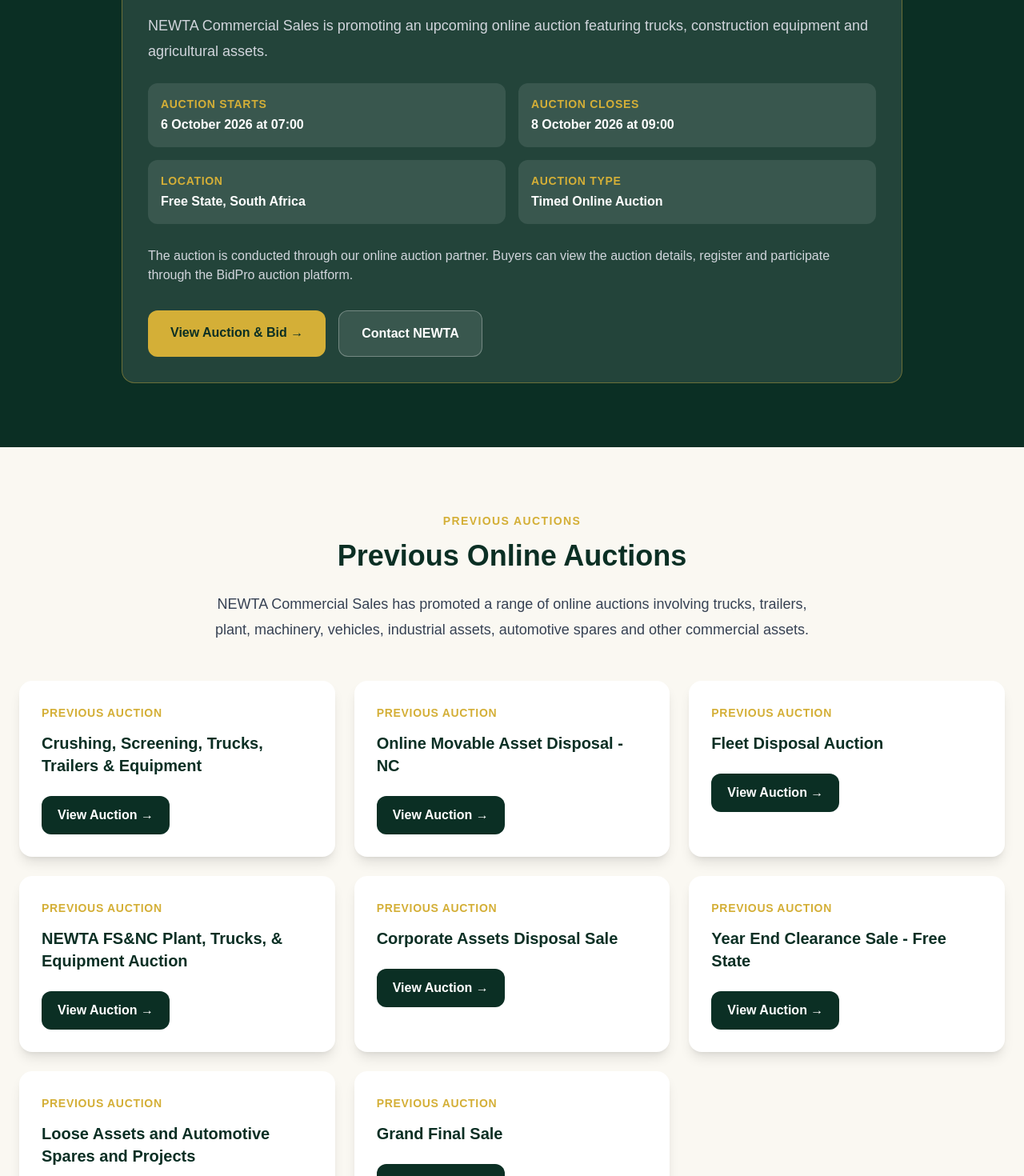
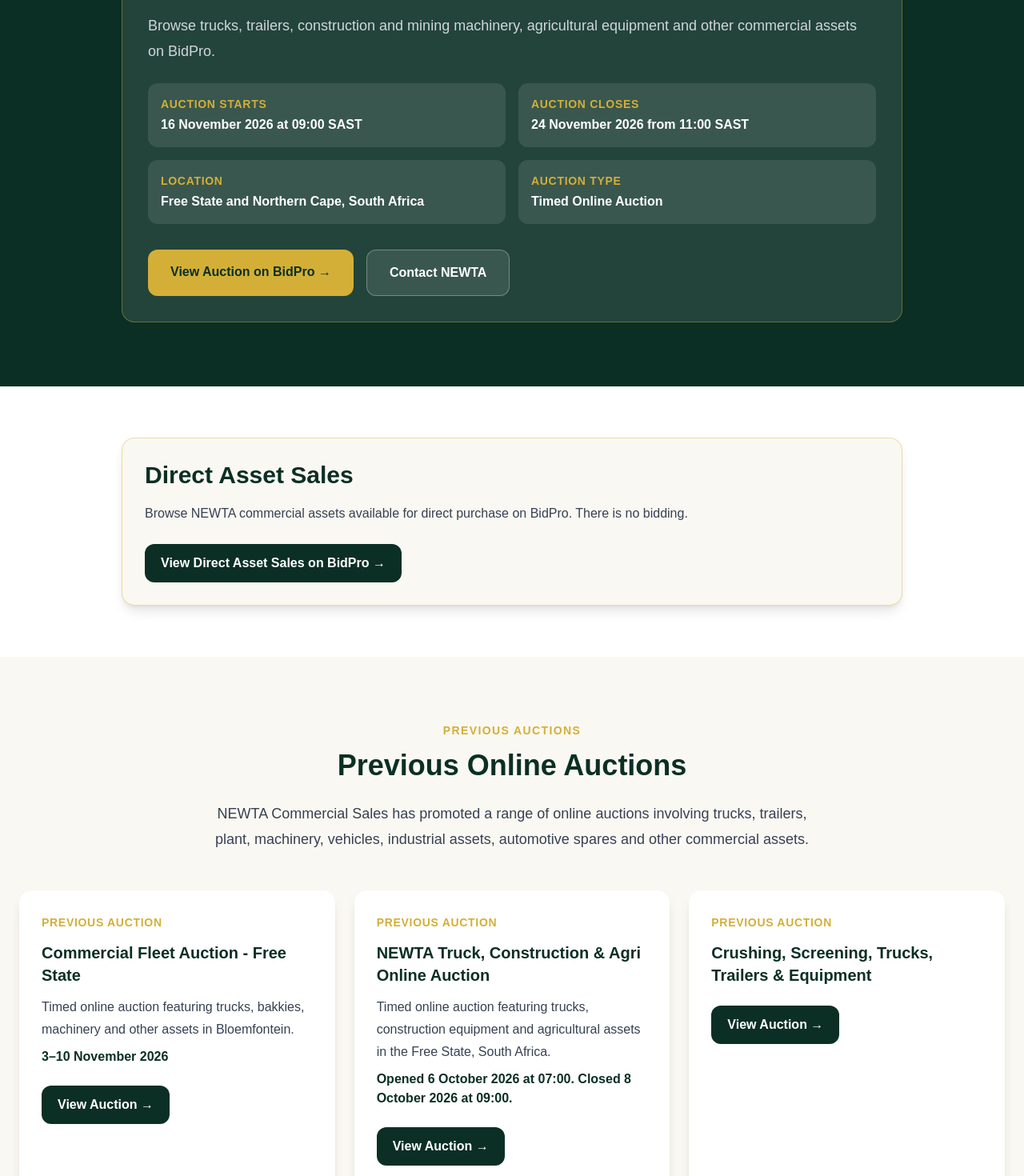
Before and after one commit to newtabfn-ship-it/newta-commercial-sales-v2, a Next.js app: page /online-auctions-south-africa in a window 1280 px wide. Shown: the part 2860-4330 px from the top of the page at 80% size. Built offline with nearby package versions, Linux system fonts and the light colour scheme.

Commit message:
Update NEWTA auction and direct sale listings

```diff
--- /dev/null
+++ b/app/components/YearEndAuctionCard.tsx
@@ -0,0 +1,57 @@
+import Link from "next/link";
+
+export default function YearEndAuctionCard({
+  secondaryHref,
+  secondaryLabel,
+}: {
+  secondaryHref: string;
+  secondaryLabel: string;
+}) {
+  const details = [
+    ["Auction Starts", "16 November 2026 at 09:00 SAST"],
+    ["Auction Closes", "24 November 2026 from 11:00 SAST"],
+    ["Location", "Free State and Northern Cape, South Africa"],
+    ["Auction Type", "Timed Online Auction"],
+  ];
+
+  return (
+    <div className="mt-10 rounded-2xl border border-[#D4AF37]/40 bg-white/10 p-8 text-left">
+      <p className="text-sm font-bold uppercase tracking-wider text-[#D4AF37]">
+        Upcoming Auction
+      </p>
+      <h3 className="mt-3 text-2xl font-bold md:text-3xl">
+        Year-End Mega Asset Clearance Auction
+      </h3>
+      <p className="mt-4 text-lg leading-8 text-gray-300">
+        Browse trucks, trailers, construction and mining machinery, agricultural
+        equipment and other commercial assets on BidPro.
+      </p>
+      <dl className="mt-6 grid gap-4 sm:grid-cols-2">
+        {details.map(([label, value]) => (
+          <div key={label} className="rounded-xl bg-white/10 p-4">
+            <dt className="text-sm font-bold uppercase tracking-wider text-[#D4AF37]">
+              {label}
+            </dt>
+            <dd className="mt-1 font-semibold text-white">{value}</dd>
+          </div>
+        ))}
+      </dl>
+      <div className="mt-8 flex flex-wrap gap-4">
+        <a
+          href="https://www.bidpro.co.za/AuctionDetails/1618"
+          target="_blank"
+          rel="noopener noreferrer"
+          className="inline-block rounded-xl bg-[#D4AF37] px-7 py-4 font-bold text-[#0B2F24] transition hover:opacity-90"
+        >
+          View Auction on BidPro →
+        </a>
+        <Link
+          href={secondaryHref}
+          className="inline-block rounded-xl border border-white/30 bg-white/10 px-7 py-4 font-bold text-white transition hover:bg-white/20"
+        >
+          {secondaryLabel}
+        </Link>
+      </div>
+    </div>
+  );
+}
--- a/app/online-auctions-south-africa/page.tsx
+++ b/app/online-auctions-south-africa/page.tsx
@@ -1,3 +1,4 @@
+import YearEndAuctionCard from "../components/YearEndAuctionCard";
 import type { Metadata } from "next";
 import Link from "next/link";
 
@@ -273,83 +274,28 @@ export default function OnlineAuctionsSouthAfrica() {
           </p>
 
           {/* CURRENT AUCTION */}
-<div className="mt-10 rounded-2xl border border-[#D4AF37]/40 bg-white/10 p-8 text-left">
-  <p className="text-sm font-bold uppercase tracking-wider text-[#D4AF37]">
-    Upcoming Auction
+          <YearEndAuctionCard secondaryHref="/contact" secondaryLabel="Contact NEWTA" />
+        </div>
+      </section>
+
+      <section aria-labelledby="direct-asset-sales" className="bg-white py-16">
+        <div className="mx-auto max-w-5xl px-6">
+          <div className="rounded-2xl border border-[#D4AF37]/40 bg-[#FAF8F2] p-7 shadow-lg">
+            <h2 id="direct-asset-sales" className="text-3xl font-extrabold text-[#0B2F24]">
+              Direct Asset Sales
+            </h2>
+            <p className="mt-4 leading-7 text-gray-700">
+              Browse NEWTA commercial assets available for direct purchase on
+              BidPro. There is no bidding.
             </p>
-
-  <h3 className="mt-3 text-2xl font-bold md:text-3xl">
-    NEWTA Truck, Construction & Agri Online Auction
-  </h3>
-
-  <p className="mt-4 text-lg leading-8 text-gray-300">
-    NEWTA Commercial Sales is promoting an upcoming online auction featuring
-    trucks, construction equipment and agricultural assets.
-  </p>
-
-  <div className="mt-6 grid gap-4 sm:grid-cols-2">
-    <div className="rounded-xl bg-white/10 p-4">
-      <p className="text-sm font-bold uppercase tracking-wider text-[#D4AF37]">
-        Auction Starts
-      </p>
-      <p className="mt-1 font-semibold text-white">
-        6 October 2026 at 07:00
-      </p>
-    </div>
-
-    <div className="rounded-xl bg-white/10 p-4">
-      <p className="text-sm font-bold uppercase tracking-wider text-[#D4AF37]">
-        Auction Closes
-      </p>
-      <p className="mt-1 font-semibold text-white">
-        8 October 2026 at 09:00
-      </p>
-    </div>
-
-    <div className="rounded-xl bg-white/10 p-4">
-      <p className="text-sm font-bold uppercase tracking-wider text-[#D4AF37]">
-        Location
-      </p>
-      <p className="mt-1 font-semibold text-white">
-        Free State, South Africa
-      </p>
-    </div>
-
-    <div className="rounded-xl bg-white/10 p-4">
-      <p className="text-sm font-bold uppercase tracking-wider text-[#D4AF37]">
-        Auction Type
-      </p>
-      <p className="mt-1 font-semibold text-white">
-        Timed Online Auction
-      </p>
-    </div>
-  </div>
-
-  <div className="mt-7">
-    <p className="text-gray-300">
-      The auction is conducted through our online auction partner. Buyers can
-      view the auction details, register and participate through the BidPro
-      auction platform.
-    </p>
-  </div>
-
-  <div className="mt-8 flex flex-wrap gap-4">
             <a
-      href="https://www.bidpro.co.za/AuctionDetails/1591"
+              href="https://bidpro.co.za/AuctionDetails/1610"
               target="_blank"
               rel="noopener noreferrer"
-      className="inline-block rounded-xl bg-[#D4AF37] px-7 py-4 font-bold text-[#0B2F24] transition hover:opacity-90"
+              className="mt-6 inline-block rounded-xl bg-[#0B2F24] px-5 py-3 font-bold text-white transition hover:bg-[#D4AF37] hover:text-[#0B2F24]"
             >
-      View Auction & Bid →
+              View Direct Asset Sales on BidPro →
             </a>
-
-    <Link
-      href="/contact"
-      className="inline-block rounded-xl border border-white/30 bg-white/10 px-7 py-4 font-bold text-white transition hover:bg-white/20"
-    >
-      Contact NEWTA
-    </Link>
-  </div>
           </div>
         </div>
       </section>
@@ -375,6 +321,38 @@ export default function OnlineAuctionsSouthAfrica() {
     </div>
 
     <div className="mt-12 grid gap-6 md:grid-cols-2 lg:grid-cols-3">
+
+      {[
+        {
+          title: "Commercial Fleet Auction - Free State",
+          description: "Timed online auction featuring trucks, bakkies, machinery and other assets in Bloemfontein.",
+          dates: "3–10 November 2026",
+          href: "https://bidpro.co.za/AuctionDetails/1608",
+        },
+        {
+          title: "NEWTA Truck, Construction & Agri Online Auction",
+          description: "Timed online auction featuring trucks, construction equipment and agricultural assets in the Free State, South Africa.",
+          dates: "Opened 6 October 2026 at 07:00. Closed 8 October 2026 at 09:00.",
+          href: "https://www.bidpro.co.za/AuctionDetails/1591",
+        },
+      ].map(({ title, description, dates, href }) => (
+        <div key={href} className="rounded-2xl bg-white p-7 shadow-lg transition hover:-translate-y-1 hover:shadow-xl">
+          <span className="text-sm font-bold uppercase tracking-wider text-[#D4AF37]">
+            Previous Auction
+          </span>
+          <h3 className="mt-3 text-xl font-bold text-[#0B2F24]">{title}</h3>
+          <p className="mt-3 leading-7 text-gray-700">{description}</p>
+          <p className="mt-2 font-semibold text-[#0B2F24]">{dates}</p>
+          <a
+            href={href}
+            target="_blank"
+            rel="noopener noreferrer"
+            className="mt-6 inline-block rounded-xl bg-[#0B2F24] px-5 py-3 font-bold text-white transition hover:bg-[#D4AF37] hover:text-[#0B2F24]"
+          >
+            View Auction →
+          </a>
+        </div>
+      ))}
 
       {/* Auction 1 */}
       <div className="rounded-2xl bg-white p-7 shadow-lg transition hover:-translate-y-1 hover:shadow-xl">
--- a/app/online-truck-auctions-south-africa/page.tsx
+++ b/app/online-truck-auctions-south-africa/page.tsx
@@ -1,3 +1,4 @@
+import YearEndAuctionCard from "../components/YearEndAuctionCard";
 import type { Metadata } from "next";
 import Link from "next/link";
 
@@ -366,84 +367,7 @@ export default function OnlineTruckAuctionsSouthAfricaPage() {
             auction listings.
           </p>
 
-         <div className="mt-10 rounded-2xl border border-[#D4AF37]/40 bg-white/10 p-8 text-left">
-  <p className="text-sm font-bold uppercase tracking-wider text-[#D4AF37]">
-    Upcoming Truck Auction
-  </p>
-
-  <h3 className="mt-3 text-2xl font-bold md:text-3xl">
-    NEWTA Truck, Construction & Agri Online Auction
-  </h3>
-
-  <p className="mt-4 text-lg leading-8 text-gray-300">
-    NEWTA Commercial Sales is promoting an upcoming online auction featuring
-    trucks, construction equipment and agricultural assets.
-  </p>
-
-  <div className="mt-6 grid gap-4 sm:grid-cols-2">
-    <div className="rounded-xl bg-white/10 p-4">
-      <p className="text-sm font-bold uppercase tracking-wider text-[#D4AF37]">
-        Auction Starts
-      </p>
-      <p className="mt-1 font-semibold text-white">
-        6 October 2026 at 07:00
-      </p>
-    </div>
-
-    <div className="rounded-xl bg-white/10 p-4">
-      <p className="text-sm font-bold uppercase tracking-wider text-[#D4AF37]">
-        Auction Closes
-      </p>
-      <p className="mt-1 font-semibold text-white">
-        8 October 2026 at 09:00
-      </p>
-    </div>
-
-    <div className="rounded-xl bg-white/10 p-4">
-      <p className="text-sm font-bold uppercase tracking-wider text-[#D4AF37]">
-        Location
-      </p>
-      <p className="mt-1 font-semibold text-white">
-        Free State, South Africa
-      </p>
-    </div>
-
-    <div className="rounded-xl bg-white/10 p-4">
-      <p className="text-sm font-bold uppercase tracking-wider text-[#D4AF37]">
-        Auction Type
-      </p>
-      <p className="mt-1 font-semibold text-white">
-        Timed Online Auction
-      </p>
-    </div>
-  </div>
-
-  <div className="mt-7">
-    <p className="text-gray-300">
-      The auction is conducted through our external online auction partner.
-      Buyers can view the auction details, register and participate through
-      the BidPro auction platform.
-    </p>
-  </div>
-
-  <div className="mt-8 flex flex-wrap gap-4">
-    <a
-      href="https://www.bidpro.co.za/AuctionDetails/1591"
-      target="_blank"
-      rel="noopener noreferrer"
-      className="inline-block rounded-xl bg-[#D4AF37] px-7 py-4 font-bold text-[#0B2F24] transition hover:opacity-90"
-    >
-      View Auction & Bid →
-    </a>
-
-    <Link
-      href="/online-auctions-south-africa"
-      className="inline-block rounded-xl border border-white/30 bg-white/10 px-7 py-4 font-bold text-white transition hover:bg-white/20"
-    >
-      View All NEWTA Online Auctions
-    </Link>
-  </div>
-</div>
+          <YearEndAuctionCard secondaryHref="/online-auctions-south-africa" secondaryLabel="View All NEWTA Online Auctions" />
 
           <div className="mt-8">
             <Link
```
Lines whose indentation alone changed are shown as unchanged.
